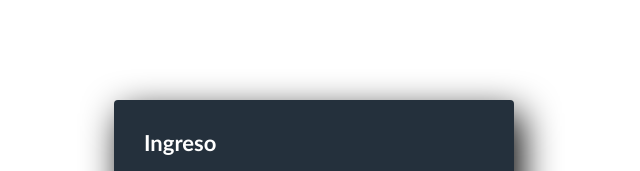
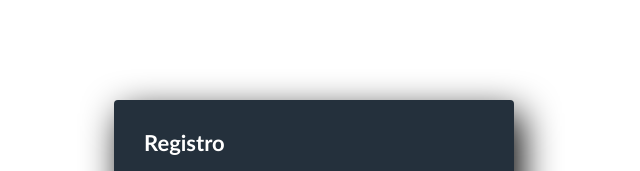
Before and after one commit to Francolovisolo/Grupo_1_VentaImportados, a website: page views/register.html in a window 1280 px wide. Shown: the top 171 px of the page, 326-966 px from the left. Drawn offline with Linux system fonts and the light colour scheme.

Commit message:
Actualizando

```diff
--- a/views/register.html
+++ b/views/register.html
@@ -24,7 +24,7 @@
     <main>
       <div class="formulario-login">
         <form action="/login" method="POST">
-          <h2>Ingreso</h2>
+          <h2>Registro</h2>
           <div class="control-formulario">
             <label>Nombre:</label>
             <input
```
